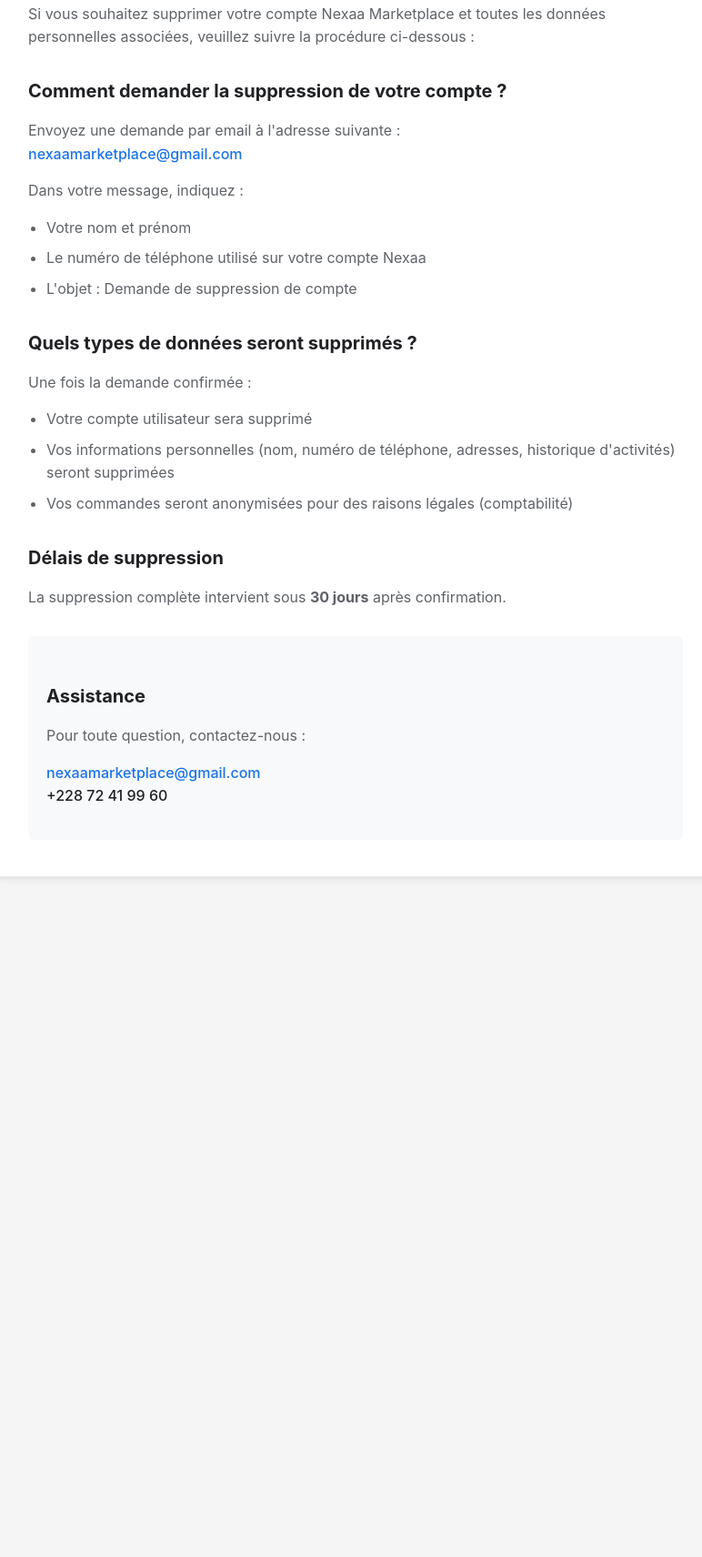
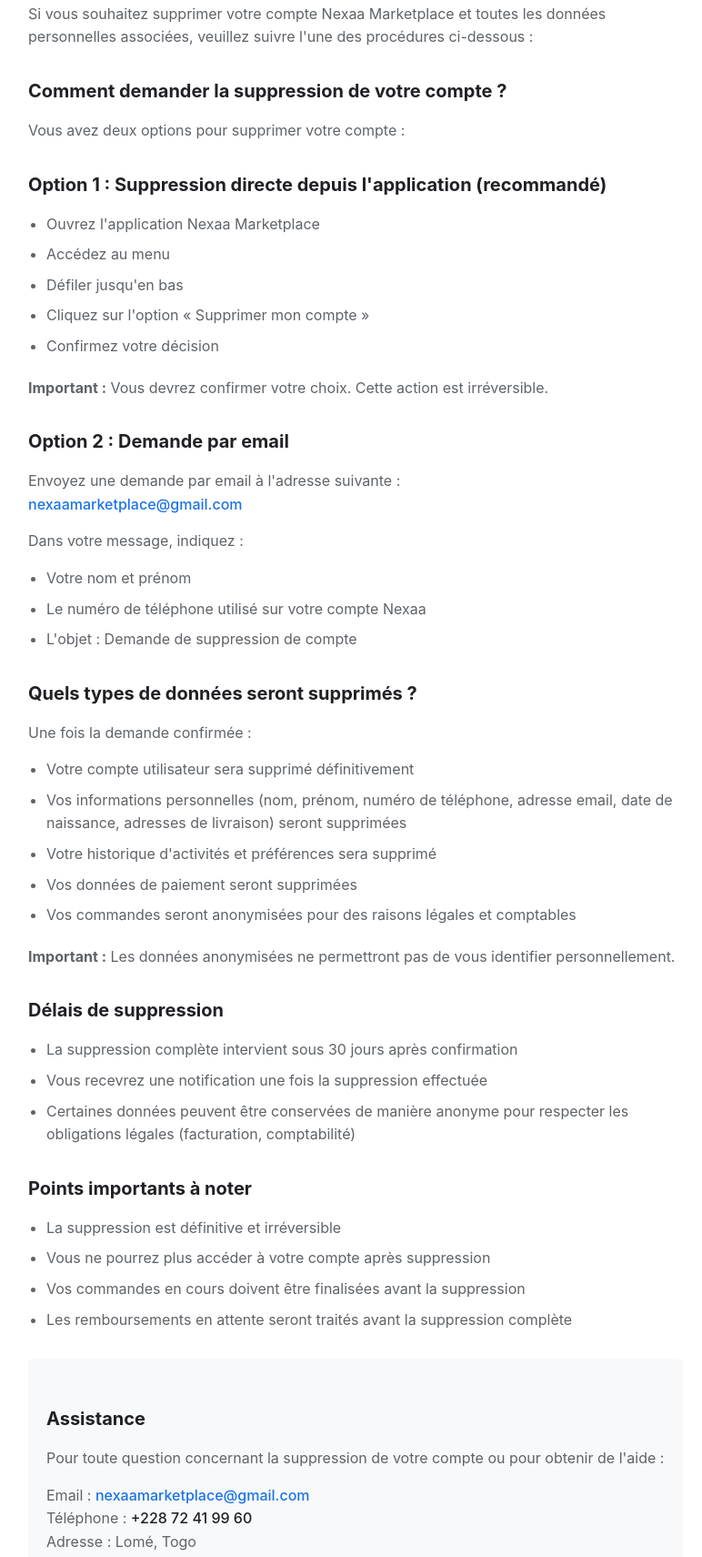
Before and after one commit to Moutail/Suppression_de_compte, a plain HTML site: page index.html in a window 1280 px wide. Shown: the part 150-1861 px from the top of the page at 91% size, without its empty margins (249-1021 px from the left). Before the commit the page ends 1133 px from the top, so only its background shows below. Drawn offline with Linux system fonts and the light colour scheme.

Commit message:
Update index.html

```diff
--- a/index.html
+++ b/index.html
@@ -97,11 +97,24 @@
 </head>
 <body>
     <div class="container">
-        <h1>Suppression de compte – Nexaa Marketplace</h1>
+        <h1>SUPPRESSION DE COMPTE  NEXAA MARKETPLACE</h1>
 
-        <p>Si vous souhaitez supprimer votre compte Nexaa Marketplace et toutes les données personnelles associées, veuillez suivre la procédure ci-dessous :</p>
+        <p>Si vous souhaitez supprimer votre compte Nexaa Marketplace et toutes les données personnelles associées, veuillez suivre l'une des procédures ci-dessous :</p>
 
         <h2>Comment demander la suppression de votre compte ?</h2>
+        <p>Vous avez deux options pour supprimer votre compte :</p>
+
+        <h2>Option 1 : Suppression directe depuis l'application (recommandé)</h2>
+        <ul>
+            <li>Ouvrez l'application Nexaa Marketplace</li>
+            <li>Accédez au menu</li>
+            <li>Défiler jusqu'en bas</li>
+            <li>Cliquez sur l'option « Supprimer mon compte »</li>
+            <li>Confirmez votre décision</li>
+        </ul>
+        <p><strong>Important :</strong> Vous devrez confirmer votre choix. Cette action est irréversible.</p>
+
+        <h2>Option 2 : Demande par email</h2>
         <p>Envoyez une demande par email à l'adresse suivante :<br>
         <a href="mailto:nexaamarketplace@gmail.com" class="email">nexaamarketplace@gmail.com</a></p>
 
@@ -115,20 +128,42 @@
         <h2>Quels types de données seront supprimés ?</h2>
         <p>Une fois la demande confirmée :</p>
         <ul>
-            <li>Votre compte utilisateur sera supprimé</li>
-            <li>Vos informations personnelles (nom, numéro de téléphone, adresses, historique d'activités) seront supprimées</li>
-            <li>Vos commandes seront anonymisées pour des raisons légales (comptabilité)</li>
+            <li>Votre compte utilisateur sera supprimé définitivement</li>
+            <li>Vos informations personnelles (nom, prénom, numéro de téléphone, adresse email, date de naissance, adresses de livraison) seront supprimées</li>
+            <li>Votre historique d'activités et préférences sera supprimé</li>
+            <li>Vos données de paiement seront supprimées</li>
+            <li>Vos commandes seront anonymisées pour des raisons légales et comptables</li>
+        </ul>
+        <p><strong>Important :</strong> Les données anonymisées ne permettront pas de vous identifier personnellement.</p>
+
+        <h2>Délais de suppression</h2>
+        <ul>
+            <li>La suppression complète intervient sous 30 jours après confirmation</li>
+            <li>Vous recevrez une notification une fois la suppression effectuée</li>
+            <li>Certaines données peuvent être conservées de manière anonyme pour respecter les obligations légales (facturation, comptabilité)</li>
         </ul>
 
-        <h2>Délais de suppression</h2>
-        <p>La suppression complète intervient sous <strong>30 jours</strong> après confirmation.</p>
+        <h2>Points importants à noter</h2>
+        <ul>
+            <li>La suppression est définitive et irréversible</li>
+            <li>Vous ne pourrez plus accéder à votre compte après suppression</li>
+            <li>Vos commandes en cours doivent être finalisées avant la suppression</li>
+            <li>Les remboursements en attente seront traités avant la suppression complète</li>
+        </ul>
 
         <div class="contact-section">
             <h2>Assistance</h2>
-            <p>Pour toute question, contactez-nous :</p>
+            <p>Pour toute question concernant la suppression de votre compte ou pour obtenir de l'aide :</p>
             <p>
-                <a href="mailto:nexaamarketplace@gmail.com" class="email">nexaamarketplace@gmail.com</a><br>
-                <span class="phone">+228 72 41 99 60</span>
+                Email : <a href="mailto:nexaamarketplace@gmail.com" class="email">nexaamarketplace@gmail.com</a><br>
+                Téléphone : <span class="phone">+228 72 41 99 60</span><br>
+                Adresse : Lomé, Togo
+            </p>
+            <p>
+                Nos équipes sont disponibles pour répondre à vos questions et vous accompagner dans cette démarche.
+            </p>
+            <p>
+                2025 Nexaa Marketplace  Tous droits réservés.
             </p>
         </div>
     </div>
```
